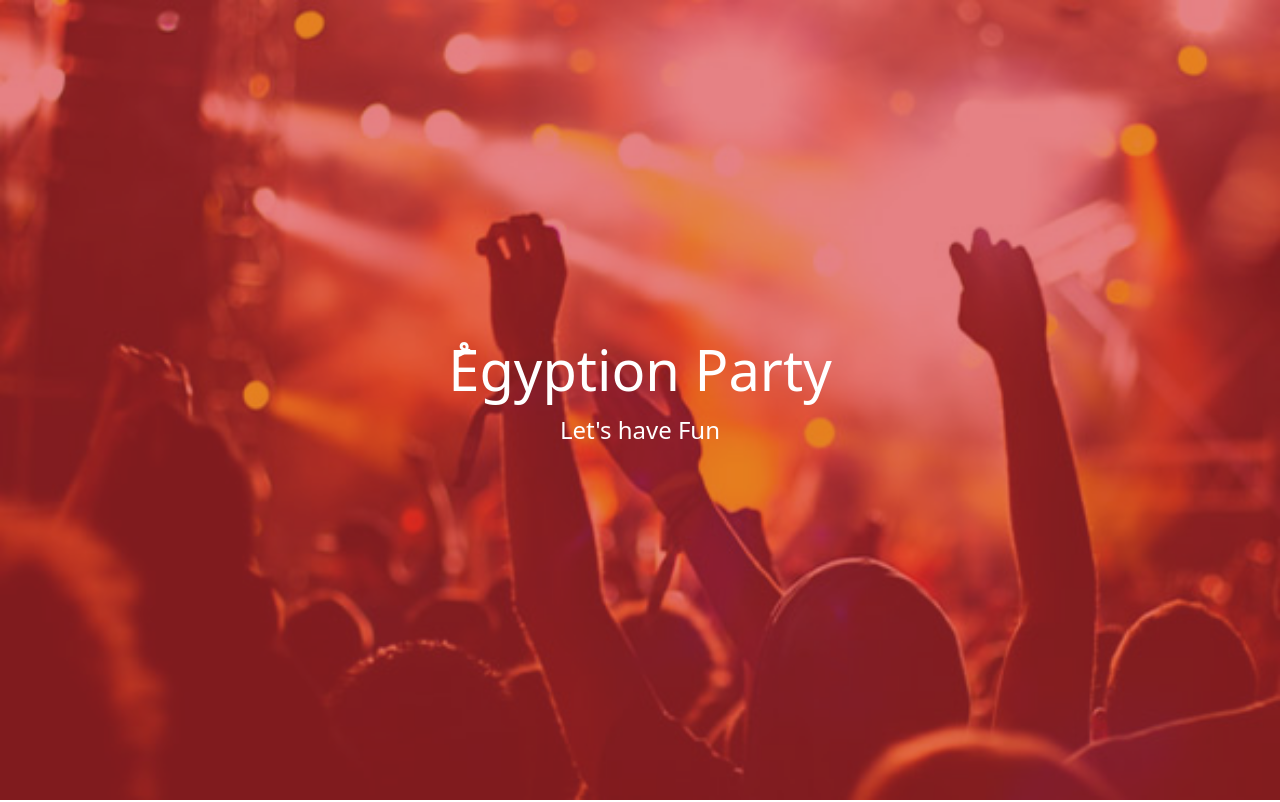
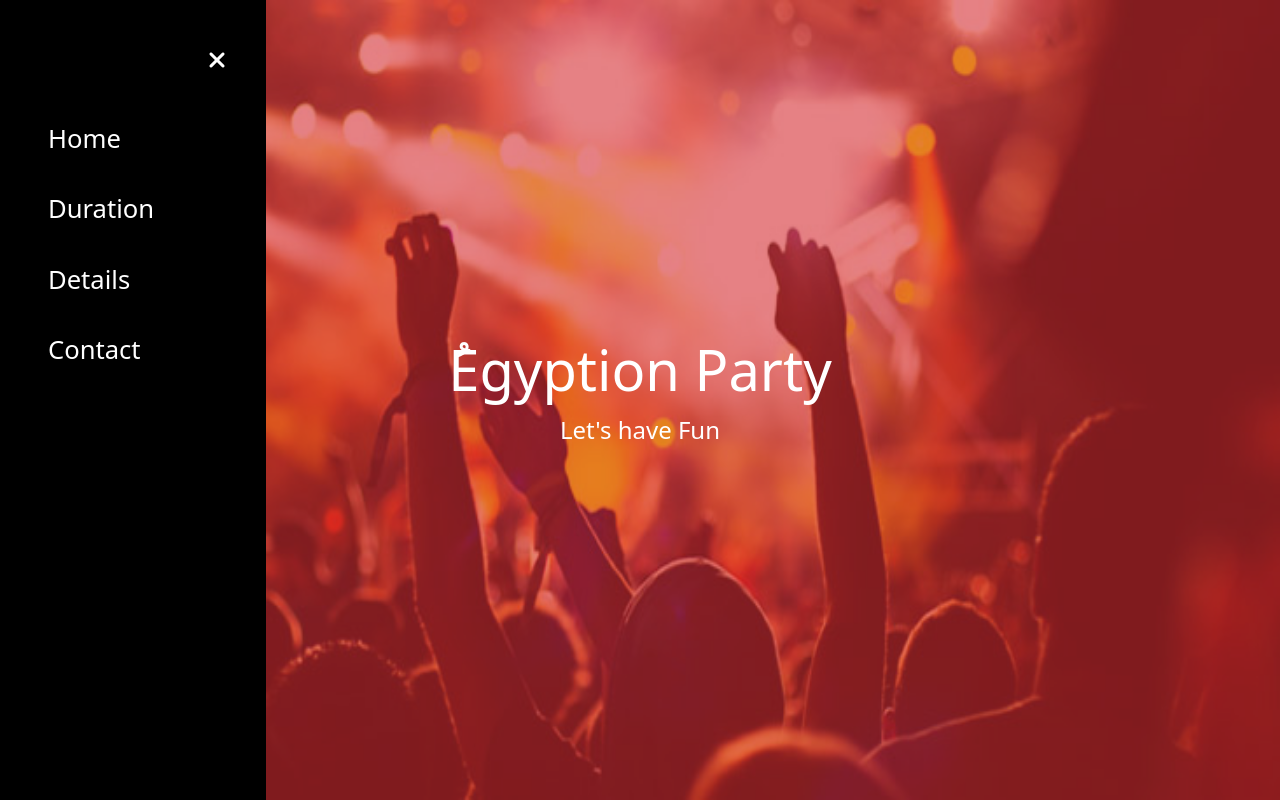
Before and after one commit to maiallam57/Egyption-Party, a plain HTML site: page index.html in a window 1280 px wide. Shown: the top 802 px of the page. Drawn offline with Linux system fonts and the light colour scheme.

Commit message:
sidenavStyle

```diff
--- a/css/style.css
+++ b/css/style.css
@@ -12,7 +12,7 @@
 .header-overlay {
     background-image: url(../images/events-header.jpg);
     background-repeat: no-repeat;
-    background-size: cover;
+    background-size: 100% 100%;
 }
 
 .header-overlay::before {
@@ -29,6 +29,27 @@
 
 .header-text p {
     font-size: 1.5rem;
+}
+
+/* ! ================== SIDE BAR =================== */
+.side-bar a {
+    font-size: 1.6rem;
+    margin-right: 4rem;
+}
+
+.side-bar a:hover,
+#closebtn:hover {
+    color: var(--bg-header) !important;
+}
+
+#openBtn {
+    cursor: pointer;
+}
+
+#closebtn {
+    cursor: pointer;
+    font-size: 1.5rem;
+    left: 10rem;
 }
 
 /* ! =================== SINGERS =================== */
--- a/index.html
+++ b/index.html
@@ -19,7 +19,25 @@
                         class="header-text d-flex flex-column position-absolute top-0 vh-100 w-100 px-3 text-white text-center justify-content-center">
                         <h1>ُEgyption Party</h1>
                         <p>Let's have Fun</p>
+
+                        <span id="openBtn"
+                            class="position-absolute top-50 m-auto p-3 text-white fa-2x"><i
+                                class="fa-solid fa-bars"></i> Open</span>
                     </div>
+                </div>
+
+                <div
+                    class="side-bar bg-black vh-100 position-fixed start-0 top-0">
+                    <i id="closebtn"
+                        class="fa-solid fa-xmark d-block text-white p-5 position-relative"></i>
+                    <a class="text-decoration-none d-block text-white px-5 pb-3"
+                        href="#Home">Home</a>
+                    <a class="text-decoration-none d-block text-white px-5 py-3"
+                        href="#sliderDown">Duration</a>
+                    <a class="text-decoration-none d-block text-white px-5 py-3"
+                        href="#count">Details</a>
+                    <a class="text-decoration-none d-block text-white px-5 py-3"
+                        href="#contact-us">Contact</a>
                 </div>
 
             </div>
```
